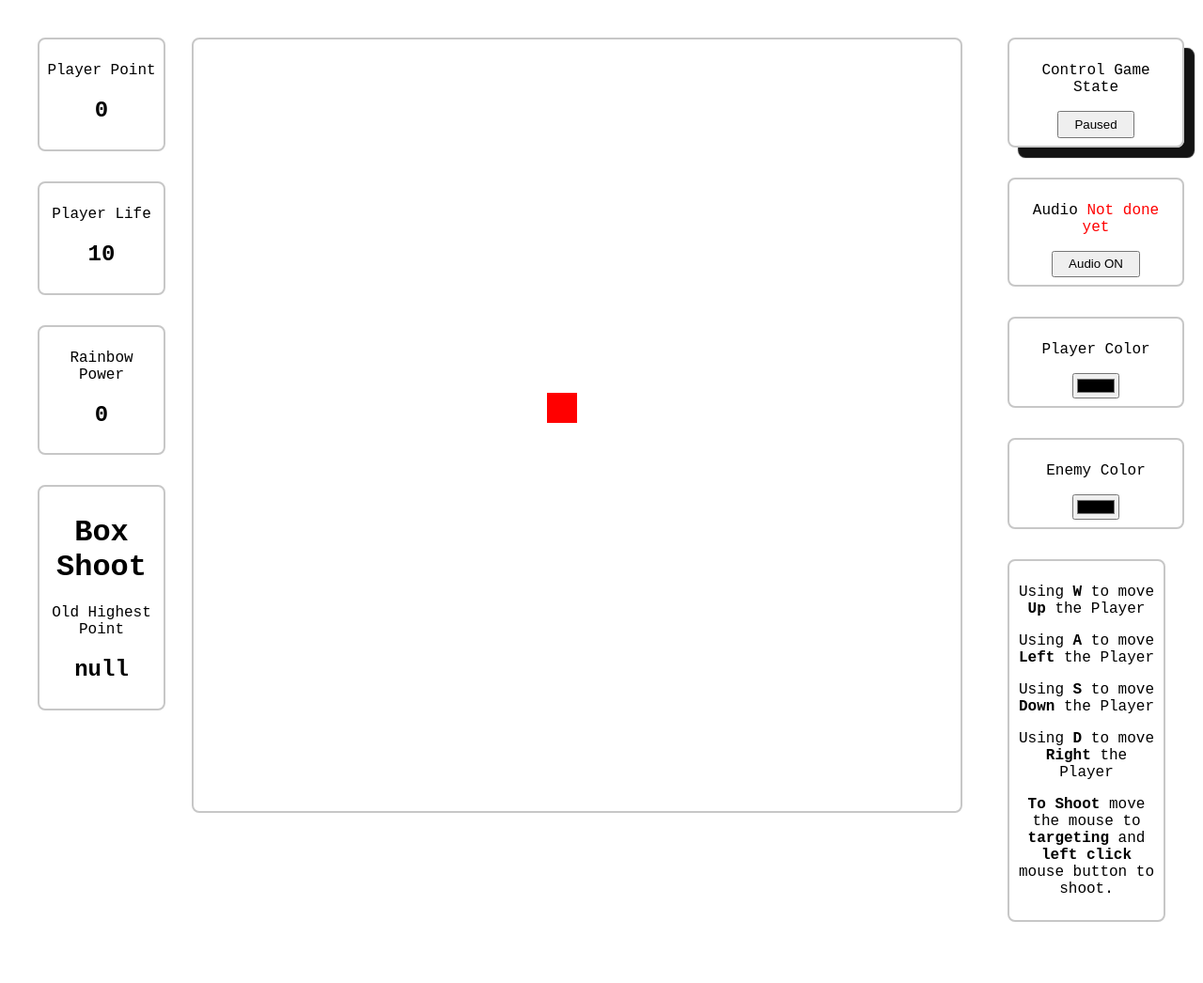
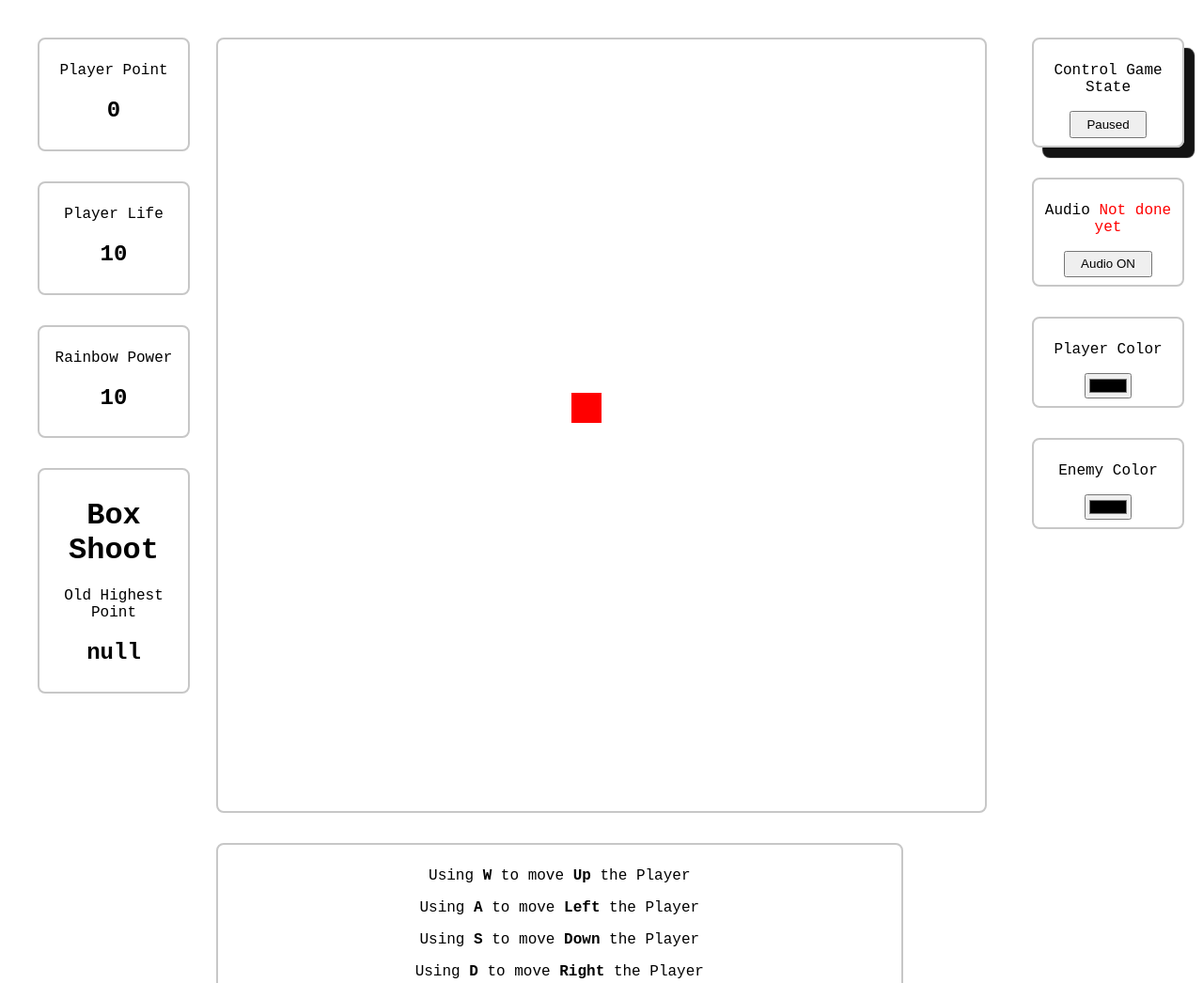
Before and after one commit to 2218115/trytry, a plain HTML site: page box_shoot_game/index.html in a window 1280 px wide. Shown: the top 1046 px of the page at 94% size. Before the commit the page ends 1021 px from the top, so only its background shows below. Drawn offline with Linux system fonts and the light colour scheme; animation ran at ten frames a second.

Commit message:
adding more gameplay code

```diff
--- a/box_shoot_game/index.html
+++ b/box_shoot_game/index.html
@@ -108,7 +108,7 @@
 
     <div class="container" style="width: 100%;">
       <p>Rainbow Power</p>
-      <h2><span id="rainbow_power">0</span></h2>
+      <h2 id="rainbow_power">0</h2>
     </div>
 
     <div class="container" style="width: 100%;">
@@ -119,8 +119,19 @@
 
   </div>
 
-  <div class="container">
-    <canvas id="main_canvas" width="800" height="800"></canvas>
+  <div style="display: flex; flex-direction: column; gap: 2rem; align-items: stretch;">
+    <div class="container">
+      <canvas id="main_canvas" width="800" height="800"></canvas>
+    </div>
+
+    <div class="container">
+      <p>Using <b>W</b> to move <b>Up</b> the Player</p>
+      <p>Using <b>A</b> to move <b>Left</b> the Player</p>
+      <p>Using <b>S</b> to move <b>Down</b> the Player</p>
+      <p>Using <b>D</b> to move <b>Right</b> the Player</p>
+
+      <p><b>To Shoot</b> move the mouse to <b>targeting</b> and <b>left click</b> mouse button to shoot.</p>
+    </div>
   </div>
 
   <div style="display: flex; flex-direction: column; gap: 2rem; align-items: stretch;">
@@ -145,14 +156,6 @@
       <input type="color" id="enemy_color" />
     </div>
 
-    <div class="container">
-      <p>Using <b>W</b> to move <b>Up</b> the Player</p>
-      <p>Using <b>A</b> to move <b>Left</b> the Player</p>
-      <p>Using <b>S</b> to move <b>Down</b> the Player</p>
-      <p>Using <b>D</b> to move <b>Right</b> the Player</p>
-
-      <p><b>To Shoot</b> move the mouse to <b>targeting</b> and <b>left click</b> mouse button to shoot.</p>
-    </div>
   </div>
 </body>
 
--- a/box_shoot_game/index.js
+++ b/box_shoot_game/index.js
@@ -7,7 +7,7 @@ window.onload = async () => {
 
   // sound
   // this maybe not best solution to playing sound
-  // another soulition that better maybe is using a WEB Audio Api
+  // another solution that better maybe is using a WEB Audio Api
   const shoot_sound = new Audio("./sound/shoot.wav");
   const enemy_shoot_sound = new Audio("./sound/enemy_shoot.wav");
   const back_sound = new Audio("./sound/back.wav");
@@ -18,7 +18,6 @@ window.onload = async () => {
 
   back_sound.loop = true;
 
-
   let can_special_shoot = false;
 
   let is_playing = false;
@@ -28,7 +27,9 @@ window.onload = async () => {
   let ls_player_point = -1;
   let player_life = 10;
   let ls_player_life = -1;
-  let rainbow_power = 0;
+  let rainbow_power = 10;
+  let rainbow_counter = 0;
+  const rainbow_add_time = 2;
 
   let player_color = 0xff000000;
   let enemy_color = 0x00ff00ff;
@@ -122,8 +123,15 @@ window.onload = async () => {
   }
 
   function on_rainbow_power_change() {
+    if (rainbow_power <= 3) {
+      rainbow_counter = 0;
+      document.getElementById("rainbow_power").parentElement.classList.add("animated");
+    } else {
+      document.getElementById("rainbow_power").parentElement.classList.remove("animated");
+    }
     document.getElementById("rainbow_power").innerHTML = `${rainbow_power}`;
   }
+  on_rainbow_power_change();
 
   function on_player_life_change() {
     // hacky
@@ -522,8 +530,12 @@ window.onload = async () => {
           special_shoot_sound.play();
           //noise.play();
         } else {
-          add_bullets(player.pos.x, player.pos.y, nx * 700 + (rainbow_power * 10), ny * 700 + (rainbow_power * 10), 1 + (rainbow_power * 0.1), PLAYER_BULLET);
-          shoot_sound.play();
+          if (rainbow_power > 0) {
+            add_bullets(player.pos.x, player.pos.y, nx * 700 + (rainbow_power * 10), ny * 700 + (rainbow_power * 10), 1 + (rainbow_power * 0.1), PLAYER_BULLET);
+            shoot_sound.play();
+            rainbow_power--;
+            on_rainbow_power_change();
+          }
           //noise.play();
         }
 
@@ -532,6 +544,16 @@ window.onload = async () => {
         action_shoot = false;
         // cam_scale_x = Math.round(1 + Math.random());
         // cam_scale_y = cam_scale_x;
+      }
+
+      if (rainbow_power <= 3) {
+        rainbow_counter += 1 * dt;
+        if (rainbow_counter >= rainbow_add_time) {
+          rainbow_power++;
+          on_rainbow_power_change();
+          rainbow_counter = 0;
+        }
+
       }
 
       if (acceleration.x != 0 && acceleration.y != 0) {
```
